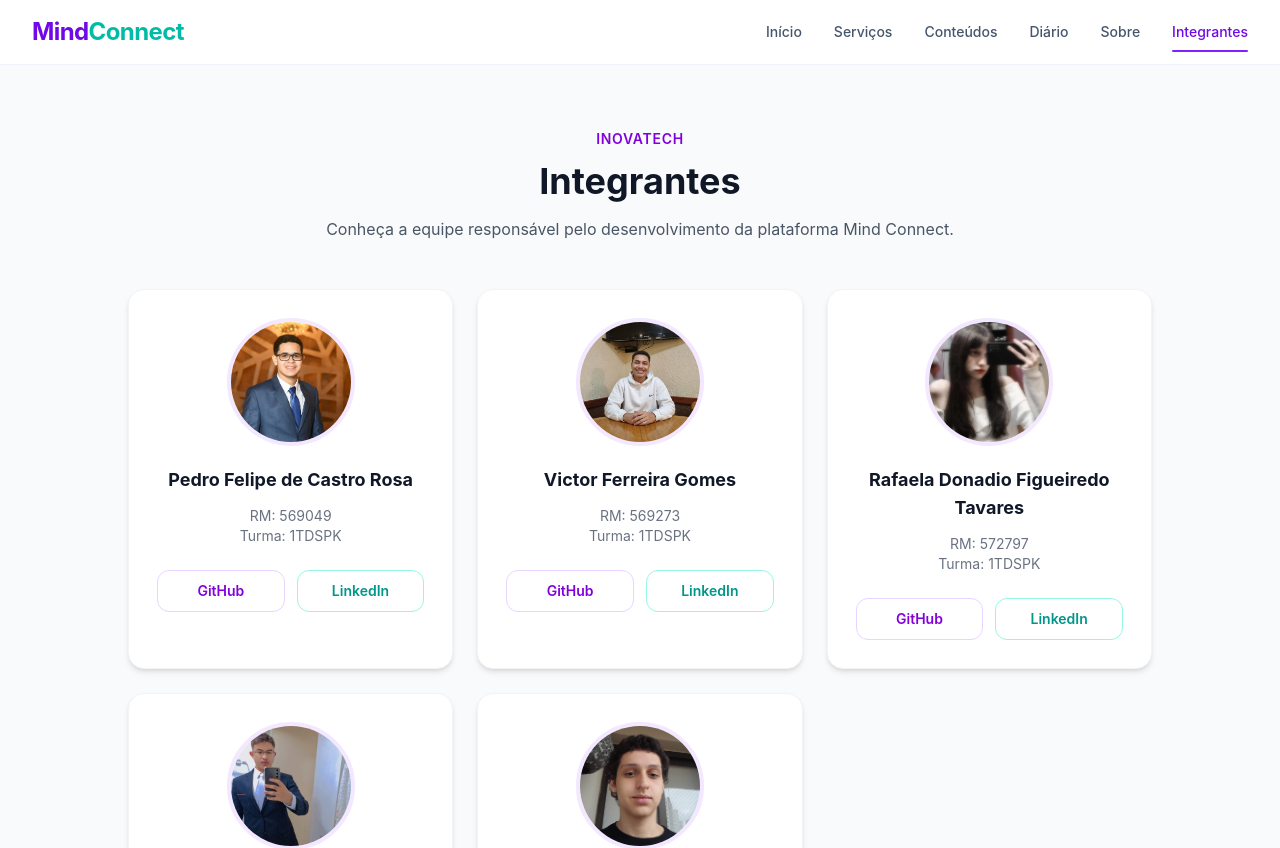
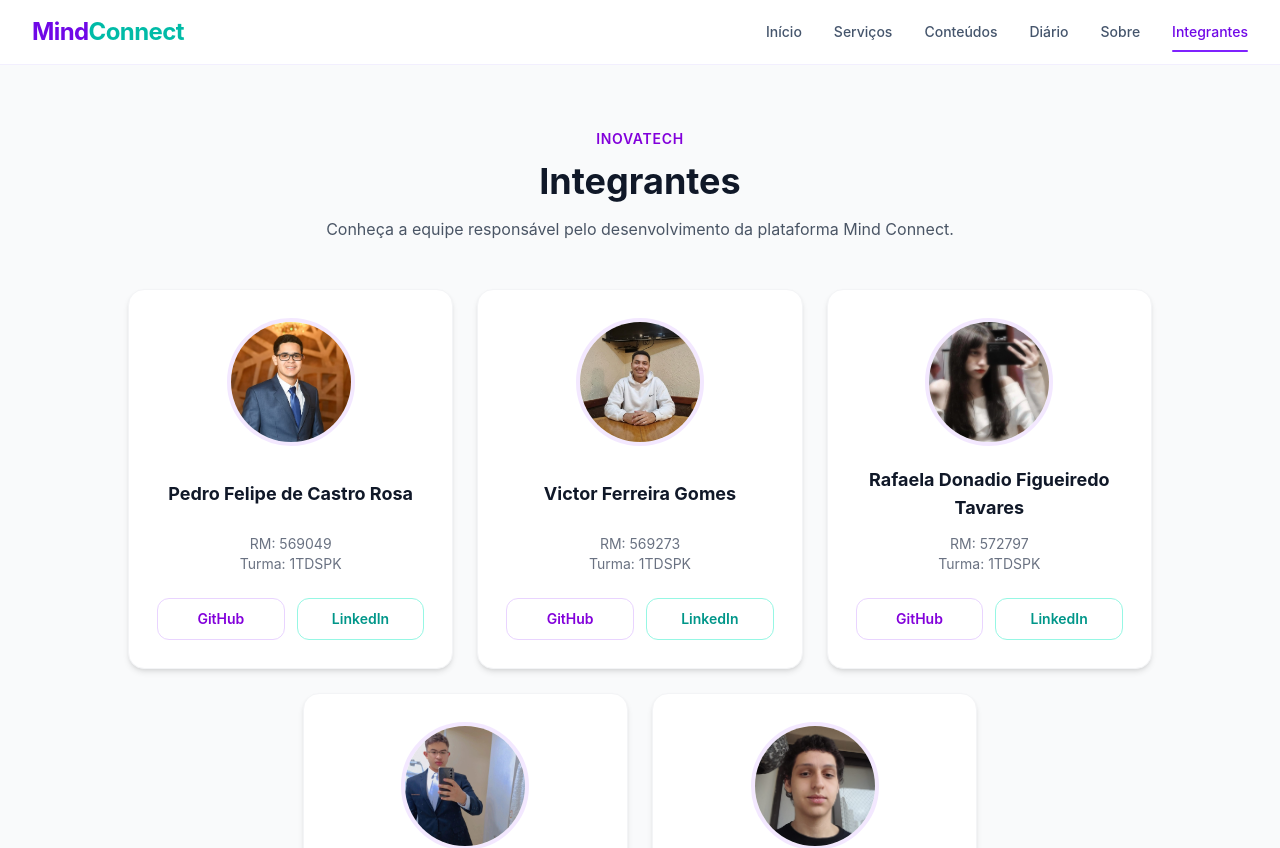
Before and after one commit to Pedrin740/MindConnect-Front-end, a React (Vite) app: page /integrantes in a window 1280 px wide. Shown: the top 848 px of the page. Built offline with nearby package versions, Linux system fonts and the light colour scheme.

Commit message:
fix: alinha cards e botoes da pagina de integrantes

```diff
--- a/src/pages/Integrantes.tsx
+++ b/src/pages/Integrantes.tsx
@@ -1,3 +1,4 @@
+
 const integrantes = [
   {
     nome: "Pedro Felipe de Castro Rosa",
@@ -60,31 +61,39 @@ export function Integrantes() {
           </p>
         </section>
 
-        <section className="grid grid-cols-1 gap-6 sm:grid-cols-2 lg:grid-cols-3">
-          {integrantes.map((integrante) => (
+        <section className="grid grid-cols-1 items-stretch gap-6 sm:grid-cols-2 lg:grid-cols-6">
+          {integrantes.map((integrante, index) => (
             <article
               key={integrante.rm}
-              className="rounded-2xl border border-gray-100 bg-white p-7 text-center shadow-md transition-all duration-300 hover:-translate-y-1 hover:shadow-lg"
+              className={`flex h-full flex-col rounded-2xl border border-gray-100 bg-white p-7 text-center shadow-md transition-all duration-300 hover:-translate-y-1 hover:shadow-lg sm:col-span-1 lg:col-span-2 ${
+                index === 3
+                  ? "lg:col-start-2"
+                  : index === 4
+                    ? "lg:col-start-4"
+                    : ""
+              }`}
             >
               <img
                 src={integrante.imagem}
                 alt={`Foto de ${integrante.nome}`}
-                className="mx-auto h-32 w-32 rounded-full border-4 border-purple-100 object-cover"
+                className="mx-auto h-32 w-32 shrink-0 rounded-full border-4 border-purple-100 object-cover"
               />
 
-              <h2 className="mt-5 text-lg font-bold text-gray-900">
+              <h2 className="mt-5 flex min-h-14 items-center justify-center text-lg font-bold text-gray-900">
                 {integrante.nome}
               </h2>
 
-              <p className="mt-3 text-sm text-gray-500">
-                RM: {integrante.rm}
-              </p>
+              <div className="mt-3">
+                <p className="text-sm text-gray-500">
+                  RM: {integrante.rm}
+                </p>
 
-              <p className="text-sm text-gray-500">
-                Turma: 1TDSPK
-              </p>
+                <p className="text-sm text-gray-500">
+                  Turma: 1TDSPK
+                </p>
+              </div>
 
-              <div className="mt-6 grid grid-cols-2 gap-3">
+              <div className="mt-auto grid grid-cols-2 gap-3 pt-6">
                 <a
                   href={integrante.github}
                   target="_blank"
```
